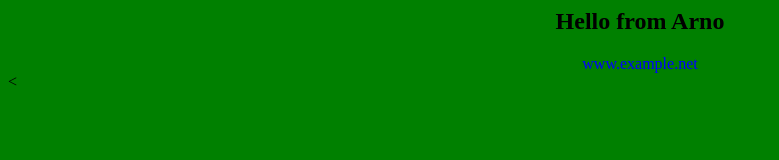
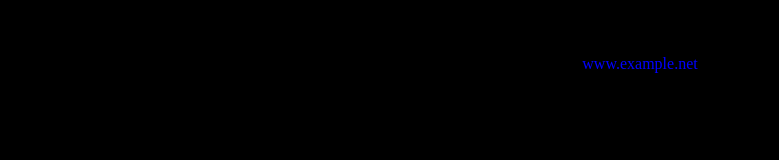
Before and after one commit to arno-sen/jenkins, a plain HTML site: page index.html in a window 1280 px wide. Shown: the whole page, without its empty margins (0-779 px from the left). Drawn offline with Linux system fonts and the light colour scheme.

Commit message:
Update index.html

```diff
--- a/index.html
+++ b/index.html
@@ -1,5 +1,5 @@
 <html>
-<body bgcolor=green>
+<body bgcolor=black>
 <center>
 <h2><cont color=yellow>Hello from Arno </font></h2>
 <font color=blue>www.example.net</font>
```
